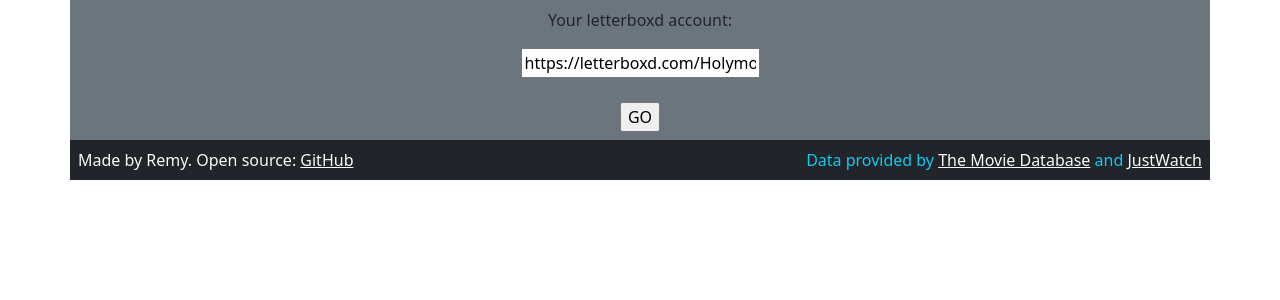
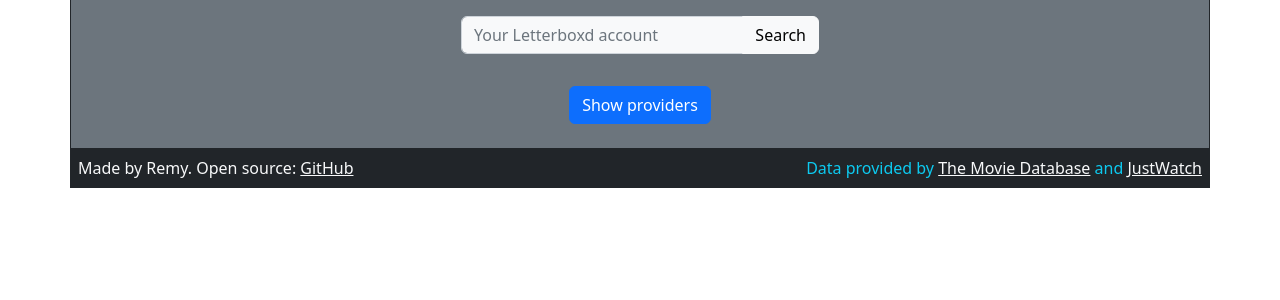
Before and after one commit to RemyBrok/letterboxd-watchlist-streaming-search, a Flask app: page / in a window 1280 px wide. Shown: the part 63-363 px from the top of the page. Run offline with Flask 2, Linux system fonts and the light colour scheme; data that the repository does not hold is empty.

Commit message:
Starting to style the form

```diff
--- a/online/app.py
+++ b/online/app.py
@@ -24,14 +24,14 @@
 def process():
     # If there is nothing filled in
     if not request.form['URL']:
-        return render_template('index.html')
+        return render_template('index.html', message="Nothing filled in")
     if not request.form.getlist('selectedProviders'):
         return render_template('index.html', message="No providers selected")
     # If the url does not match letterboxd
     if(request.form['URL'][0:23] != 'https://letterboxd.com/'
        and request.form['URL'][0:26] != 'https://www.letterboxd.com/'
        and request.form['URL'][0:18] != 'www.letterboxd.com/'):
-        return render_template('index.html')
+        return render_template('index.html', message = "Invalid input")
 
     return render_template('index.html', movies = MainController().yieldFilms(
             url = request.form['URL'],
--- a/online/templates/base.html
+++ b/online/templates/base.html
@@ -26,6 +26,7 @@
         </div>
     </section>
 
-    <script src="https://cdn.jsdelivr.net/npm/bootstrap@5.2.0-beta1/dist/js/bootstrap.bundle.min.js" integrity="sha384-pprn3073KE6tl6bjs2QrFaJGz5/SUsLqktiwsUTF55Jfv3qYSDhgCecCxMW52nD2" crossorigin="anonymous"></script>
+    <script src="https://cdn.jsdelivr.net/npm/@popperjs/core@2.11.5/dist/umd/popper.min.js" integrity="sha384-Xe+8cL9oJa6tN/veChSP7q+mnSPaj5Bcu9mPX5F5xIGE0DVittaqT5lorf0EI7Vk" crossorigin="anonymous"></script>
+    <script src="https://cdn.jsdelivr.net/npm/bootstrap@5.2.0/dist/js/bootstrap.min.js" integrity="sha384-ODmDIVzN+pFdexxHEHFBQH3/9/vQ9uori45z4JjnFsRydbmQbmL5t1tQ0culUzyK" crossorigin="anonymous"></script>
 </body>
 </html>
--- /dev/null
+++ b/online/templates/form.html
@@ -0,0 +1,33 @@
+<div class="form-group">
+    <div class="row justify-content-md-center pt-2">
+        <div class="col-sm-4">
+            <div class="input-group mb-3">
+                <input type="text" name="URL" class="form-control bg-light" placeholder="Your Letterboxd account" aria-label="Your Letterboxd account" aria-describedby="button-addon2">
+                <button class="btn btn-light" type="submit" id="button-addon2">Search</button>
+            </div>
+        </div>
+    </div>
+    <div class="row justify-content-md-center pt-2">
+        <div class="col">
+            {{ message}}
+        </div>
+    </div>
+
+    <div class="row justify-content-md-center pt-2">
+        <div class="col">
+            <p>
+                <a class="btn btn-primary" data-bs-toggle="collapse" href="#collapseExample" role="button" aria-expanded="false" aria-controls="collapseExample">
+                  Show providers
+                </a>
+            </p>
+            <div class="collapse" id="collapseExample">
+                {% for provider in providers %}
+                    <div class="form-check form-check-inline">
+                        <input class="form-check-input" type="checkbox" name="selectedProviders" id="provider-{{ provider.provider_id }}" value="{{ provider.provider_name }}">
+                        <label class="form-check-label" for="provider-{{ provider.provider_id }}">{{ provider.provider_name }}</label>
+                    </div>
+                {% endfor %}
+              </div>
+        </div>
+    </div>
+</div>
--- a/online/templates/index.html
+++ b/online/templates/index.html
@@ -4,7 +4,7 @@
 <!-- Country selector and menu -->
 <nav class="navbar navbar-light bg-dark">
     <div class="container-sm">
-        <a href="#" class="navbar-brand">
+        <a href="{{ url_for(request.endpoint) }}" class="navbar-brand">
             <span class="text-light">
                 <img src="{{ url_for('static', filename = 'images/letterboxd.svg') }}" class="image-fluid" alt="Letterboxd" height="30" />
                 Streaming Searcher
@@ -24,30 +24,14 @@
     </div>
 </nav>
 
-
 <!-- Form -->
 <section id="form">
     <div class="container-sm bg-secondary">
         <div class="row">
-            <div class="col p-2 text-center">
-                <p>
-                    Your letterboxd account:
-                </p>
+            <div class="col p-2 text-center border-start border-end border-dark">
 
-                <span>
-                    {{ message }}
-                </span>
+                {% include 'form.html' %}
 
-                <input type="text" name="URL" value="https://letterboxd.com/Holymoose/watchlist/"><br /><br />
-
-                {% for provider in providers %}
-                    <div class="form-check form-check-inline">
-                        <input class="form-check-input" type="checkbox" name="selectedProviders" id="provider-{{ provider.provider_id }}" value="{{ provider.provider_name }}">
-                        <label class="form-check-label" for="provider-{{ provider.provider_id }}">{{ provider.provider_name }}</label>
-                    </div>
-                {% endfor %}
-
-                <input type="submit" value="GO" />
                 </form>
             </div>
         </div>
```
